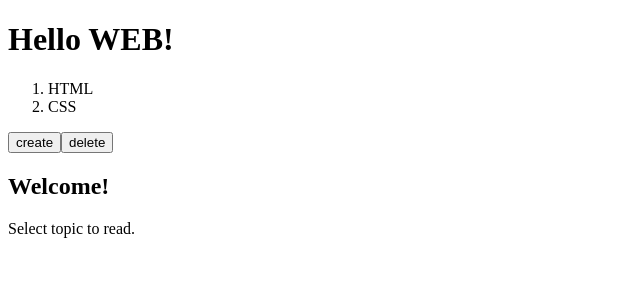
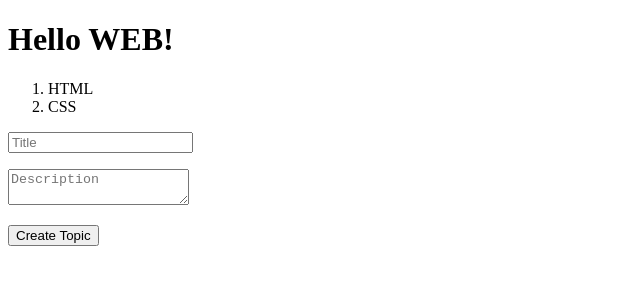
Before and after one commit to mjun0328-study/Study_Redux, a React (Create React App) app in the folder react_redux/: page / in a window 1280 px wide. Both pictures are taken after a click on the button "create". Shown: the top 300 px of the page, without its empty margins (0-640 px from the left). Built offline with nearby package versions, Linux system fonts and the light colour scheme.

Commit message:
생성하기 기능 구현

```diff
--- a/react_redux/src/App.css
+++ /dev/null
@@ -1,4 +0,0 @@
-.container {
-  border: 5px solid black;
-  padding: 10px;
-}
--- a/react_redux/src/App.js
+++ b/react_redux/src/App.js
@@ -1,4 +1,3 @@
-import "./App.css";
 import { Provider } from "react-redux";
 import { store } from "./app/redux";
 import { List } from "./component/List";
@@ -8,10 +7,10 @@ import { Body } from "./component/Body";
 function App() {
   return (
     <div className="App">
+      <header>
+        <h1>Hello WEB!</h1>
+      </header>
       <Provider store={store}>
-        <header>
-          <h1>Hello WEB!</h1>
-        </header>
         <List />
         <Tool />
         <Body />
--- a/react_redux/src/app/redux.js
+++ b/react_redux/src/app/redux.js
@@ -1,24 +1,4 @@
 import { configureStore, createSlice } from "@reduxjs/toolkit";
-
-// const counterSlice = createSlice({
-//   name: "counter",
-//   initialState: {
-//     number: 0,
-//   },
-//   reducers: {
-//     plus: (state) => {
-//       state.number++;
-//     },
-//   },
-// });
-
-// export const store = configureStore({
-//   reducer: {
-//     counter: counterSlice.reducer,
-//   },
-// });
-
-// export const { plus } = counterSlice.actions;
 
 const stateSlice = createSlice({
   name: "state",
@@ -28,11 +8,26 @@ const stateSlice = createSlice({
       { id: 1, title: "HTML", desc: "HTML is ..." },
       { id: 2, title: "CSS", desc: "CSS is ..." },
     ],
+    max_id: 2,
     mode: "read",
   },
   reducers: {
     view: (state, action) => {
       state.select_id = action.payload;
+      state.mode = "read";
+    },
+    change_mode: (state, action) => {
+      state.mode = action.payload;
+    },
+    create: (state, action) => {
+      state.topics.push({
+        id: state.max_id + 1,
+        title: action.payload.title,
+        desc: action.payload.desc,
+      });
+      state.select_id = state.max_id + 1;
+      state.max_id++;
+      state.mode = "read";
     },
   },
 });
--- a/react_redux/src/component/Body.js
+++ b/react_redux/src/component/Body.js
@@ -1,28 +1,14 @@
+import { Read } from "./Body/Read";
+import { Create } from "./Body/Create";
 import { useSelector } from "react-redux";
 
 export const Body = () => {
   const state = useSelector((state) => state.state);
 
-  let title = "",
-    desc = "";
-  if (state.select_id === 0) {
-    title = "Welcome!";
-    desc = "Select topic to read.";
-  } else {
-    for (let i = 0; i < state.topics.length; i++) {
-      const topic = state.topics[i];
-      if (topic.id === state.select_id) {
-        title = topic.title;
-        desc = topic.desc;
-        break;
-      }
-    }
+  switch (state.mode) {
+    case "read":
+      return <Read state={state} />;
+    case "create":
+      return <Create state={state} />;
   }
-
-  return (
-    <section>
-      <h2>{title}</h2>
-      <p>{desc}</p>
-    </section>
-  );
 };
--- /dev/null
+++ b/react_redux/src/component/Body/Create.js
@@ -0,0 +1,38 @@
+import { useState } from "react";
+import { useDispatch } from "react-redux";
+import { dispatching } from "../../app/redux";
+
+export const Create = ({ state }) => {
+  const dispatch = useDispatch();
+
+  const [title, setTitle] = useState();
+  const [desc, setDesc] = useState();
+
+  return (
+    <section>
+      <p>
+        <input
+          type="text"
+          placeholder="Title"
+          onChange={(e) => setTitle(e.target.value)}
+        />
+      </p>
+      <p>
+        <textarea
+          placeholder="Description"
+          onChange={(e) => setDesc(e.target.value)}
+        ></textarea>
+      </p>
+      <p>
+        <button
+          type="button"
+          onClick={() =>
+            dispatch(dispatching.create({ title: title, desc: desc }))
+          }
+        >
+          Create Topic
+        </button>
+      </p>
+    </section>
+  );
+};
--- /dev/null
+++ b/react_redux/src/component/Body/Read.js
@@ -0,0 +1,24 @@
+export const Read = ({ state }) => {
+  let title = "",
+    desc = "";
+  if (state.select_id === 0) {
+    title = "Welcome!";
+    desc = "Select topic to read.";
+  } else {
+    for (let i = 0; i < state.topics.length; i++) {
+      const topic = state.topics[i];
+      if (topic.id === state.select_id) {
+        title = topic.title;
+        desc = topic.desc;
+        break;
+      }
+    }
+  }
+
+  return (
+    <section>
+      <h2>{title}</h2>
+      <p>{desc}</p>
+    </section>
+  );
+};
--- a/react_redux/src/component/Tool.js
+++ b/react_redux/src/component/Tool.js
@@ -1,6 +1,22 @@
-export const Tool = () => (
-  <div>
-    <button>create</button>
-    <button>delete</button>
-  </div>
-);
+import { useDispatch, useSelector } from "react-redux";
+import { dispatching } from "../app/redux";
+
+export const Tool = () => {
+  const dispatch = useDispatch();
+  const state = useSelector((state) => state.state);
+  const mode = state.mode;
+
+  return (
+    <div>
+      {mode !== "create" && (
+        <button
+          type="button"
+          onClick={() => dispatch(dispatching.change_mode("create"))}
+        >
+          create
+        </button>
+      )}
+      {mode === "read" && state.select_id !== 0 && <button>delete</button>}
+    </div>
+  );
+};
```
